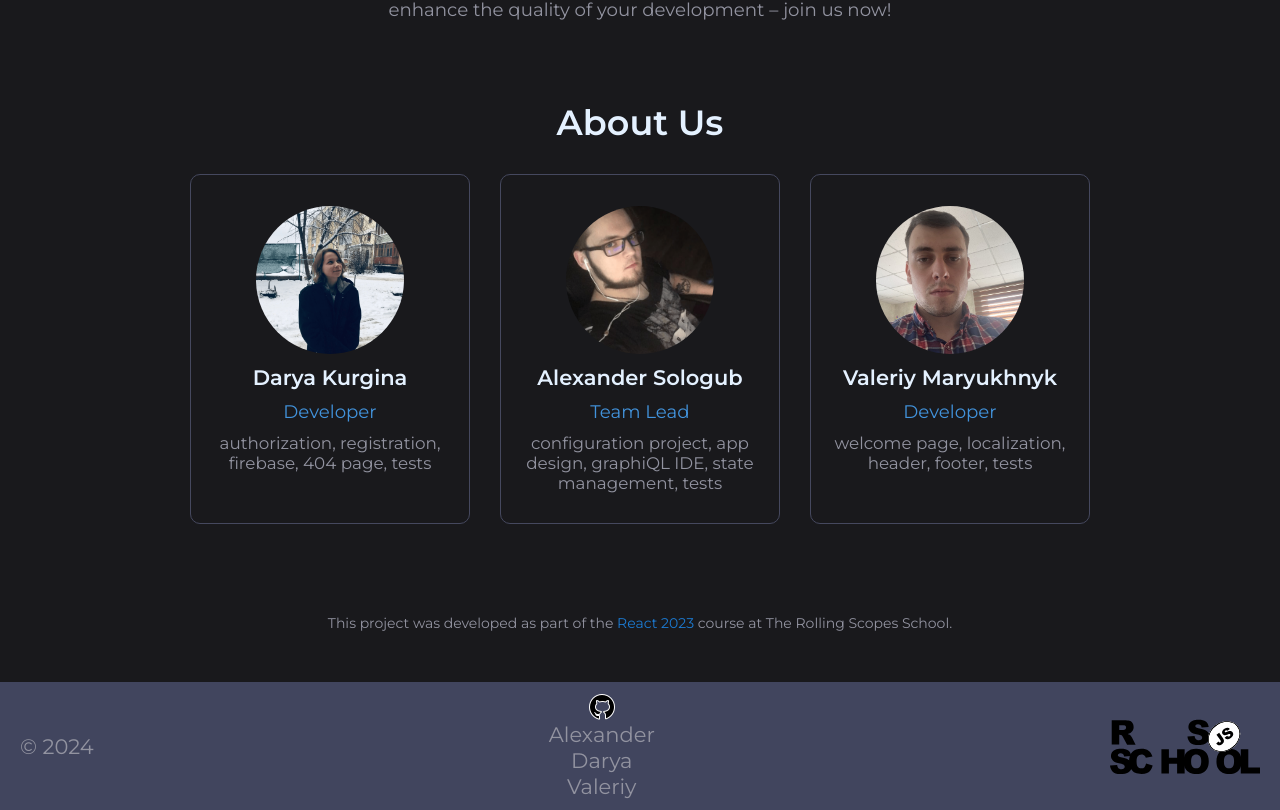
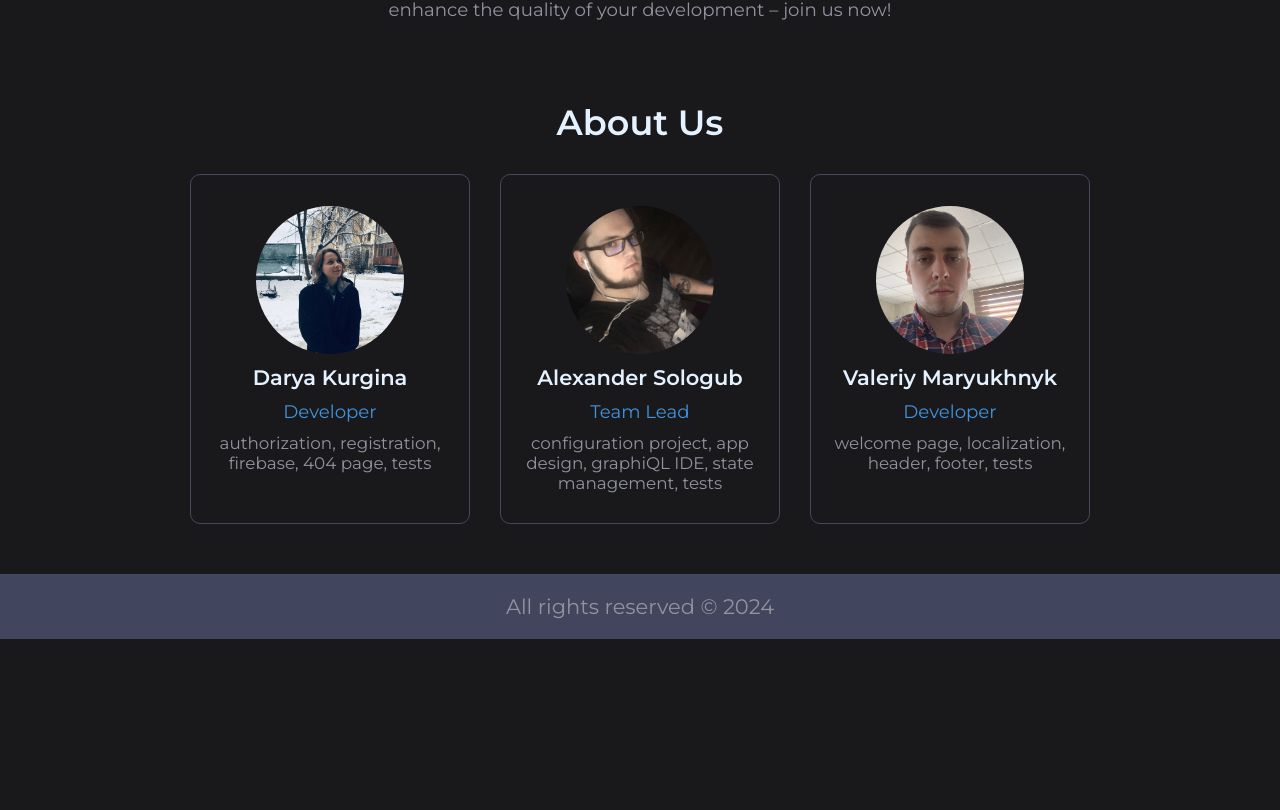
Before and after one commit to anatonokao/graphiql-app, a React (Vite) app: page / in a window 1280 px wide. Shown: the part 1497-2307 px from the top of the page. After the commit the page ends 2136 px from the top, so only its background shows below. Built offline with nearby package versions, Linux system fonts and the light colour scheme; no server answers.

Commit message:
small corrects

```diff
--- a/src/components/footer/Footer.scss
+++ b/src/components/footer/Footer.scss
@@ -1,7 +1,7 @@
 .footer {
   display: flex;
   flex-direction: row;
-    justify-content: space-between;
+  justify-content: center;
   align-items: center;
   height: 130px;
   width: 100%;
@@ -31,13 +31,13 @@
 }
 
 .year {
+  margin: 10px 0;
   font-size: 1.5rem;
   font-weight: 400;
   color: #9293a0;
 }
 
 @media (max-width: 450px) {
-
   .footer {
     flex-direction: column;
     height: 210px;
--- a/src/components/footer/Footer.tsx
+++ b/src/components/footer/Footer.tsx
@@ -1,14 +1,14 @@
 import React from 'react';
 import './Footer.scss';
-import { NavLink } from 'react-router-dom';
-import rsschoolLogo from '../../assets/rs_school_js.svg';
-import githubLogo from '../../assets/icon_github.png';
+// import { NavLink } from 'react-router-dom';
+// import rsschoolLogo from '../../assets/rs_school_js.svg';
+// import githubLogo from '../../assets/icon_github.png';
 
 function Footer() {
   return (
     <div className="footer">
-      <p className="year">&#169; 2024</p>
-      <div className="github">
+      <p className="year">All rights reserved &#169; 2024</p>
+      {/* <div className="github">
         <img className="github__img" src={githubLogo} alt="github-logo" />
         <NavLink className="nav-link" to="https://github.com/anatonokao">
           Alexander
@@ -19,8 +19,8 @@ function Footer() {
         <NavLink className="nav-link" to="https://github.com/Valeriy95">
           Valeriy
         </NavLink>
-      </div>
-      <div>
+      </div> */}
+      {/* <div>
         <a className="footer__logo" href="https://rs.school/react/">
           <img
             className="footer__logo"
@@ -28,7 +28,7 @@ function Footer() {
             alt="rsschool-logo"
           />
         </a>
-      </div>
+      </div> */}
     </div>
   );
 }
--- a/src/components/welcome-page/WelcomePage.tsx
+++ b/src/components/welcome-page/WelcomePage.tsx
@@ -133,15 +133,6 @@ function WelcomePage() {
           </div>
         </div>
       </div>
-      <div className={s.aboutCourseContainer}>
-        <div className={s.aboutCourseBody}></div>
-        <div
-          className={s.aboutCourseText}
-          dangerouslySetInnerHTML={{
-            __html: texts.welcomePage.textAboutCourse,
-          }}
-        ></div>
-      </div>
     </div>
   );
 }
```
Lines whose indentation alone changed are shown as unchanged.
